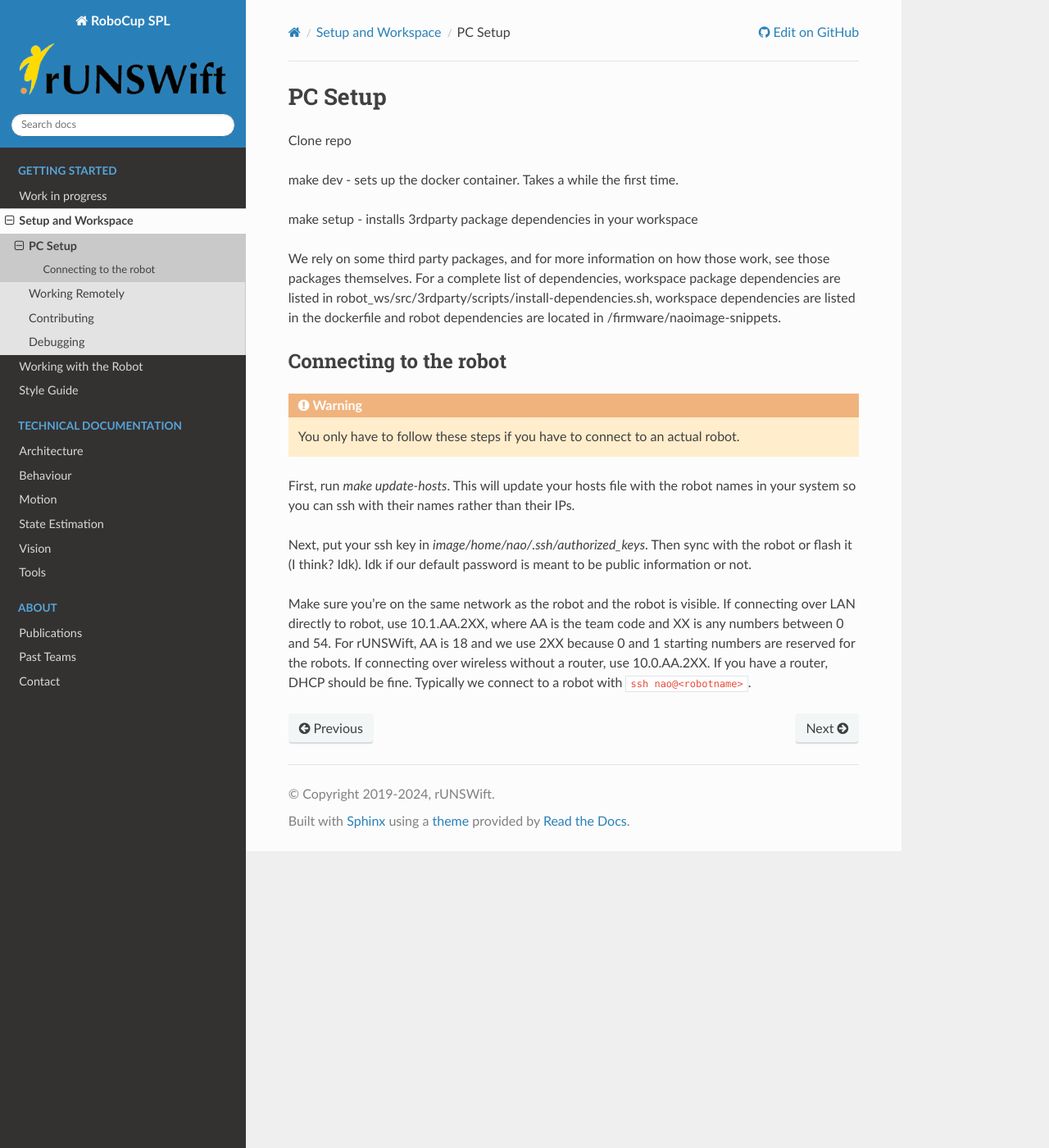
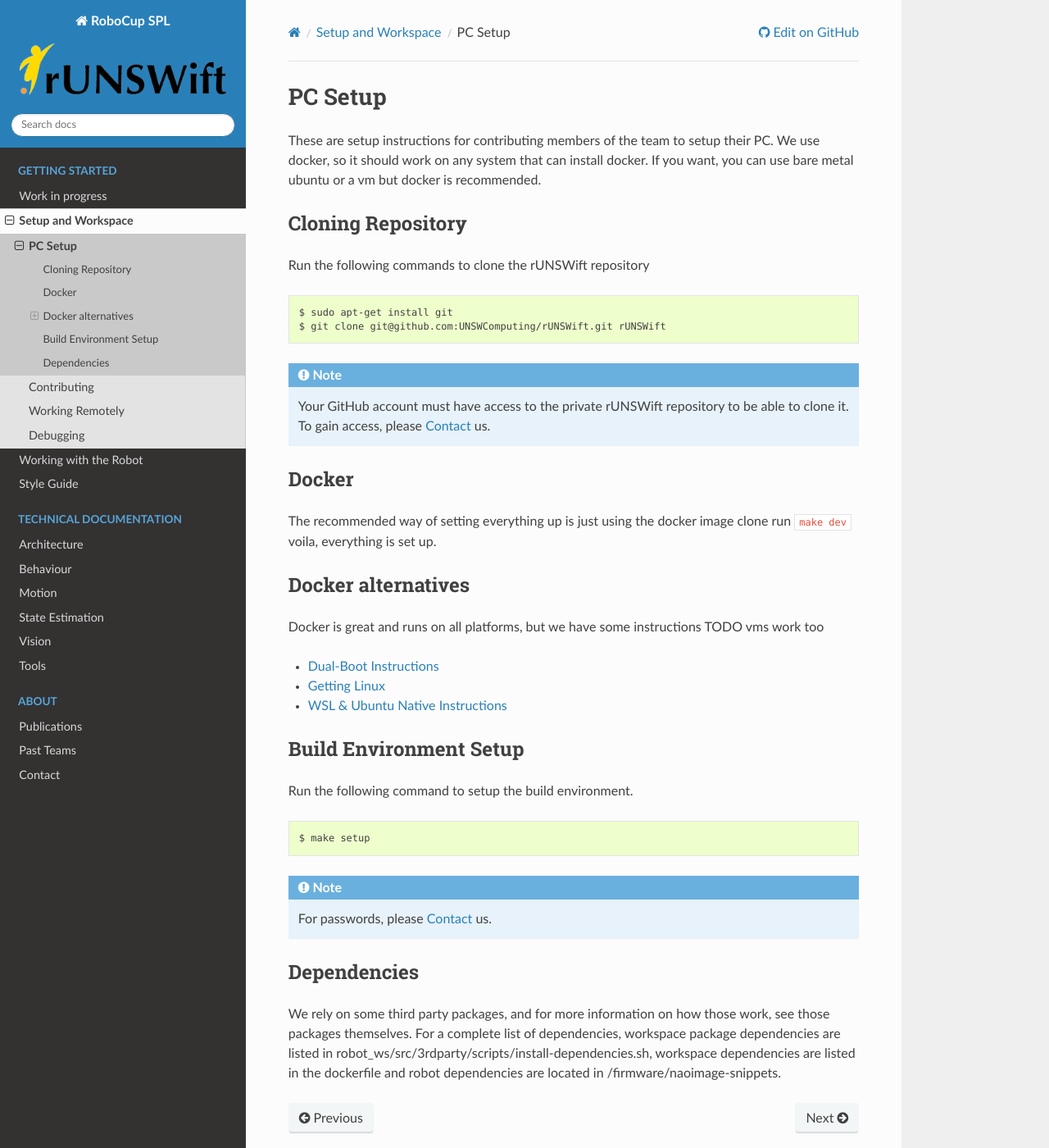
Before and after one commit to UNSWComputing/rUNSWift-docs, a Sphinx documentation site: the page built from source/getting_started/setup_and_workspace/pc_setup.rst, in a window 1280 px wide and 1400 px high. Shown: the whole window at 82% size. Built offline with Sphinx 7.4.7 and the Read the Docs theme 3.1.0, drawn with Linux system fonts in a browser that asks for light colours.

Commit message:
shuffling everything around because there's duplicate stuff and also deleting stuff that's redundant now

```diff
--- a/source/getting_started/setup_and_workspace/index.rst
+++ b/source/getting_started/setup_and_workspace/index.rst
@@ -5,6 +5,6 @@
 .. toctree::
 
    pc_setup
+   contributing
    working_remotely
-   contributing/index
    debugging/index
--- a/source/getting_started/setup_and_workspace/pc_setup.rst
+++ b/source/getting_started/setup_and_workspace/pc_setup.rst
@@ -1,14 +1,65 @@
-.. _pc_setup:
+.. _pc-setup:
 
 ########
 PC Setup
 ########
 
-Clone repo
+These are setup instructions for contributing members of the team to setup their PC.
+We use docker, so it should work on any system that can install docker. If you want,
+you can use bare metal ubuntu or a vm but docker is recommended.
 
-make dev - sets up the docker container. Takes a while the first time.
+******************
+Cloning Repository
+******************
 
-make setup - installs 3rdparty package dependencies in your workspace
+Run the following commands to clone the rUNSWift repository
+
+.. code-block:: bash
+
+   $ sudo apt-get install git
+   $ git clone git@github.com:UNSWComputing/rUNSWift.git rUNSWift
+
+.. note::
+    Your GitHub account must have access to the private rUNSWift repository to be able to clone it. To gain access, please :ref:`contact` us.
+
+******
+Docker
+******
+
+The recommended way of setting everything up is just using the docker image
+clone
+run ``make dev``
+voila, everything is set up.
+
+*******************
+Docker alternatives
+*******************
+
+Docker is great and runs on all platforms, but we have some instructions  TODO
+vms work too
+
+.. toctree::
+    pc_setup_dual_boot
+    pc_setup_linux
+    pc_setup_wsl
+
+***********************
+Build Environment Setup
+***********************
+
+Run the following command to setup the build environment.
+
+.. code-block:: bash
+
+   $ make setup
+
+
+.. note::
+    For passwords, please :ref:`contact` us.
+
+************
+Dependencies
+************
 
 We rely on some third party packages, and for more information on how
 those work, see those packages themselves. For a complete list of dependencies,
@@ -16,27 +67,3 @@
 robot_ws/src/3rdparty/scripts/install-dependencies.sh, workspace dependencies are listed
 in the dockerfile and robot dependencies are located in
 /firmware/naoimage-snippets.
-
-
-.. _setup_network:
-
-******************************
-Connecting to the robot
-******************************
-
-.. warning::
-    You only have to follow these steps if you have to connect to an actual robot.
-
-First, run `make update-hosts`. This will update your hosts file with the robot
-names in your system so you can ssh with their names rather than their IPs.
-
-Next, put your ssh key in `image/home/nao/.ssh/authorized_keys`. Then sync with
-the robot or flash it (I think? Idk). Idk if our default password is meant to be
-public information or not.
-
-Make sure you're on the same network as the robot and the robot is visible. If
-connecting over LAN directly to robot, use 10.1.AA.2XX, where AA is the team code
-and XX is any numbers between 0 and 54. For rUNSWift, AA is 18 and we use 2XX because
-0 and 1 starting numbers are reserved for the robots. If connecting over wireless
-without a router, use 10.0.AA.2XX. If you have a router, DHCP should be fine.
-Typically we connect to a robot with ``ssh nao@<robotname>``.
--- a/source/getting_started/work_in_progress.rst
+++ b/source/getting_started/work_in_progress.rst
@@ -24,3 +24,5 @@
 In legacy, they locked threads for different tasks. Now that everything runs as
 nodes and we didn't have a lot of knowledge or time to test, we haven't quite
 settled on the most efficient way to run everything smoothly with regards to threads.
+
+Shared IDE addons would be good. TODO add 2024 link
--- a/source/getting_started/working_with_the_robot/index.rst
+++ b/source/getting_started/working_with_the_robot/index.rst
@@ -6,6 +6,7 @@
     :maxdepth: 3
 
     nao_setup
+    connecting_to_the_robot
     game_preparation/index
     networking
     turning_on
```
Also changed, not shown: source/getting_started/setup_and_workspace/contributing.rst (added, +22 -0 lines), source/getting_started/setup_and_workspace/contributing/gain_push_access_in_runswift_vm.rst (deleted, +0 -7 lines), source/getting_started/setup_and_workspace/contributing/ide_addons.rst (deleted, +0 -8 lines), source/getting_started/setup_and_workspace/contributing/index.rst (deleted, +0 -8 lines), source/getting_started/setup_and_workspace/contributing/pc_setup_contributing.rst (deleted, +0 -68 lines), source/getting_started/setup_and_workspace/contributing/pc_setup_virtual_box.rst (deleted, +0 -68 lines), source/getting_started/setup_and_workspace/contributing/pc_setup_wsl.rst (deleted, +0 -14 lines), source/getting_started/setup_and_workspace/contributing/vm_image_creation.rst (deleted, +0 -107 lines), source/getting_started/setup_and_workspace/contributing/vscode_addons.rst (deleted, +0 -21 lines), source/getting_started/setup_and_workspace/pc_setup_linux.rst (added, +17 -0 lines), source/getting_started/setup_and_workspace/pc_setup_wsl.rst (added, +23 -0 lines), source/getting_started/working_with_the_robot/connecting_to_the_robot.rst (added, +20 -0 lines), source/getting_started/setup_and_workspace/pc_setup_dual_boot.rst (renamed from source/getting_started/setup_and_workspace/contributing/pc_setup_dual_boot.rst).
